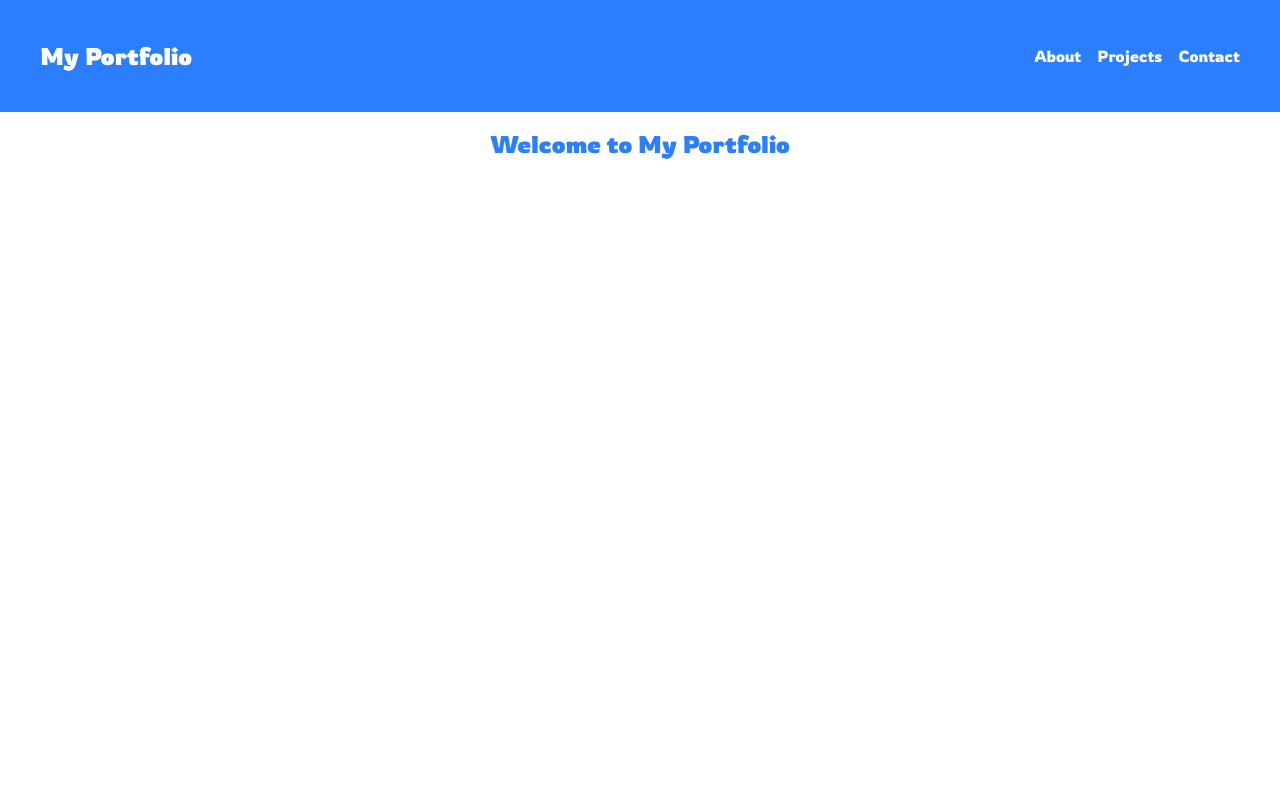
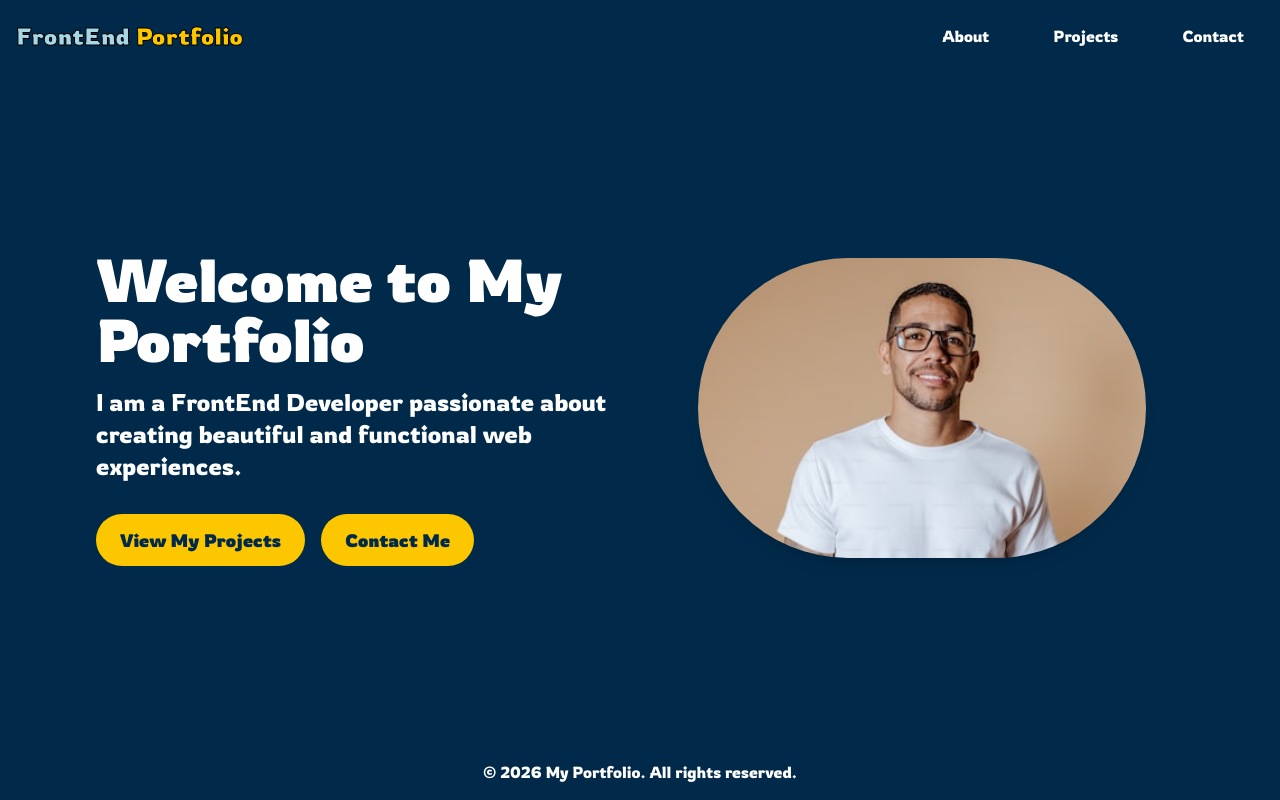
Before and after one commit to Mohammed-FE2025/portfolio-react, a React (Vite) app: page / in a window 1280 px wide. Built offline with nearby package versions, Linux system fonts and the light colour scheme.

Commit message:
feat: restructure App component; add Hero and Footer components

```diff
--- a/src/App.tsx
+++ b/src/App.tsx
@@ -1,15 +1,18 @@
 import Nav from "./components/nav"
-import Main from "./components/main"
+
+import Hero from "./components/hero"
+import Footer from "./components/footer"
 
 
 function App() {
 
 
   return (
-   <>
+   <div className="flex min-h-screen flex-col">
      <Nav />
-     <Main />
-   </>
+     <Hero />
+     <Footer />
+   </div>
   )
 }
 
--- /dev/null
+++ b/src/components/footer.tsx
@@ -0,0 +1,11 @@
+const Footer = () => {
+  return (
+    <footer className="bg-[#012a4a] text-white py-4">
+      <div className="container mx-auto text-center">
+        &copy; {new Date().getFullYear()} My Portfolio. All rights reserved.
+      </div>
+    </footer>
+  )
+}
+
+export default Footer
--- /dev/null
+++ b/src/components/hero.tsx
@@ -0,0 +1,33 @@
+import heroImage from "../assets/man.jpg";
+
+const Hero = () => {
+  return (
+    <section className="flex flex-1 items-center bg-[#012a4a] text-white py-20">
+      <div className="mx-auto grid w-full max-w-6xl items-center gap-10 px-4 sm:px-6 lg:px-8 md:grid-cols-2">
+        <div className="text-center md:text-left">
+          <h1 className="text-4xl font-bold sm:text-5xl lg:text-6xl">
+            Welcome to My Portfolio
+          </h1>
+          <p className="mt-4 text-lg sm:text-xl lg:text-2xl">
+            I am a FrontEnd Developer passionate about creating beautiful and functional web experiences.
+          </p>
+          <div className="mt-8 flex flex-col items-center gap-4 sm:flex-row sm:justify-center md:justify-start">
+            <a href="#projects" className="rounded-full bg-yellow-400 px-6 py-3 text-lg font-semibold text-[#012a4a] hover:bg-yellow-500 active:bg-yellow-500">
+              View My Projects
+            </a>
+            <a href="#contact" className="rounded-full bg-yellow-400 px-6 py-3 text-lg font-semibold text-[#012a4a] hover:bg-yellow-500 active:bg-yellow-500">
+              Contact Me
+            </a>
+          </div>
+        </div>
+        <img
+          src={heroImage}
+          alt="Hero Image"
+          className="mx-auto w-full max-w-md rounded-full shadow-lg md:order-last"
+        />
+      </div>
+    </section>
+  );
+};
+
+export default Hero;
--- a/src/components/main.tsx
+++ /dev/null
@@ -1,9 +0,0 @@
-const Main = () => {
-  return (
-    <main className="p-4">
-      <h2 className="text-2xl font-bold text-center text-blue-500">Welcome to My Portfolio</h2>
-    </main>
-  )
-}
-
-export default Main
--- a/src/components/nav.tsx
+++ b/src/components/nav.tsx
@@ -1,13 +1,41 @@
-const Nav = () => {
+import { useState } from "react";
+
+function Nav() {
+    const [isOpen, setIsOpen] = useState(false);
+
   return (
-    <nav className="bg-blue-500 flex justify-between items-center p-10">
-      <h1 className="text-white text-2xl font-bold">My Portfolio</h1>
-      <ul className="flex justify-between gap-4 ">
-        <li><a href="#about" className="text-white hover:text-gray-300">About</a></li>
-        <li><a href="#projects" className="text-white hover:text-gray-300">Projects</a></li>
-        <li><a href="#contact" className="text-white hover:text-gray-300">Contact</a></li>
+<nav className="flex flex-wrap items-center justify-between bg-[#012a4a] p-4">
+      <h1 className="text-2xl font-bold text-[#A9D6E5] stroke-b-2 [-webkit-text-stroke:1px_black]">
+        FrontEnd <span className="text-yellow-400 transition group-hover:text-red-400">Portfolio</span>
+      </h1>
+
+      <button
+        type="button"
+        className="rounded p-2 text-white hover:bg-gray-700 active:bg-gray-700 sm:hidden"
+        aria-label="Toggle menu"
+        aria-expanded={isOpen}
+        aria-controls="nav-menu"
+        onClick={() => setIsOpen(!isOpen)}
+      >
+        <svg className="h-6 w-6" fill="none" stroke="currentColor" strokeWidth="2" strokeLinecap="round" viewBox="0 0 24 24">
+          {isOpen ? (
+            <path d="M6 6l12 12M18 6L6 18" />
+          ) : (
+            <path d="M4 6h16M4 12h16M4 18h16" />
+          )}
+        </svg>
+      </button>
+
+      <ul
+        id="nav-menu"
+        className={`${isOpen ? "flex" : "hidden"} w-full flex-col items-center gap-2 pt-4 sm:flex sm:w-auto sm:flex-row sm:gap-x-6 sm:pt-0`}
+      >
+        <li><a href="#about" onClick={() => setIsOpen(false)} className="block text-white hover:text-gray-300 hover:bg-gray-700 active:bg-gray-700 active:text-gray-300 focus-visible:bg-gray-700 rounded-full px-5 py-2 ">About</a></li>
+        <li><a href="#projects" onClick={() => setIsOpen(false)} className="block text-white hover:text-gray-300 hover:bg-gray-700 active:bg-gray-700 active:text-gray-300 focus-visible:bg-gray-700 rounded-full px-5 py-2">Projects</a></li>
+        <li><a href="#contact" onClick={() => setIsOpen(false)} className="block text-white hover:text-gray-300 hover:bg-gray-700 active:bg-gray-700 active:text-gray-300 focus-visible:bg-gray-700 rounded-full px-5 py-2">Contact</a></li>
       </ul>
     </nav>
+
   )
 }
 
--- a/src/index.css
+++ b/src/index.css
@@ -8,4 +8,8 @@
     box-sizing: border-box;
     font-family: 'Rowdies', 'sans-serif';
   }
+
+  body {
+    background-color: #012a4a;
+  }
 }
```
Also changed, not shown: src/assets/comic-book-everyday-lifestyle-scene_23-2151133843.avif (added), src/assets/man.jpg (added).
